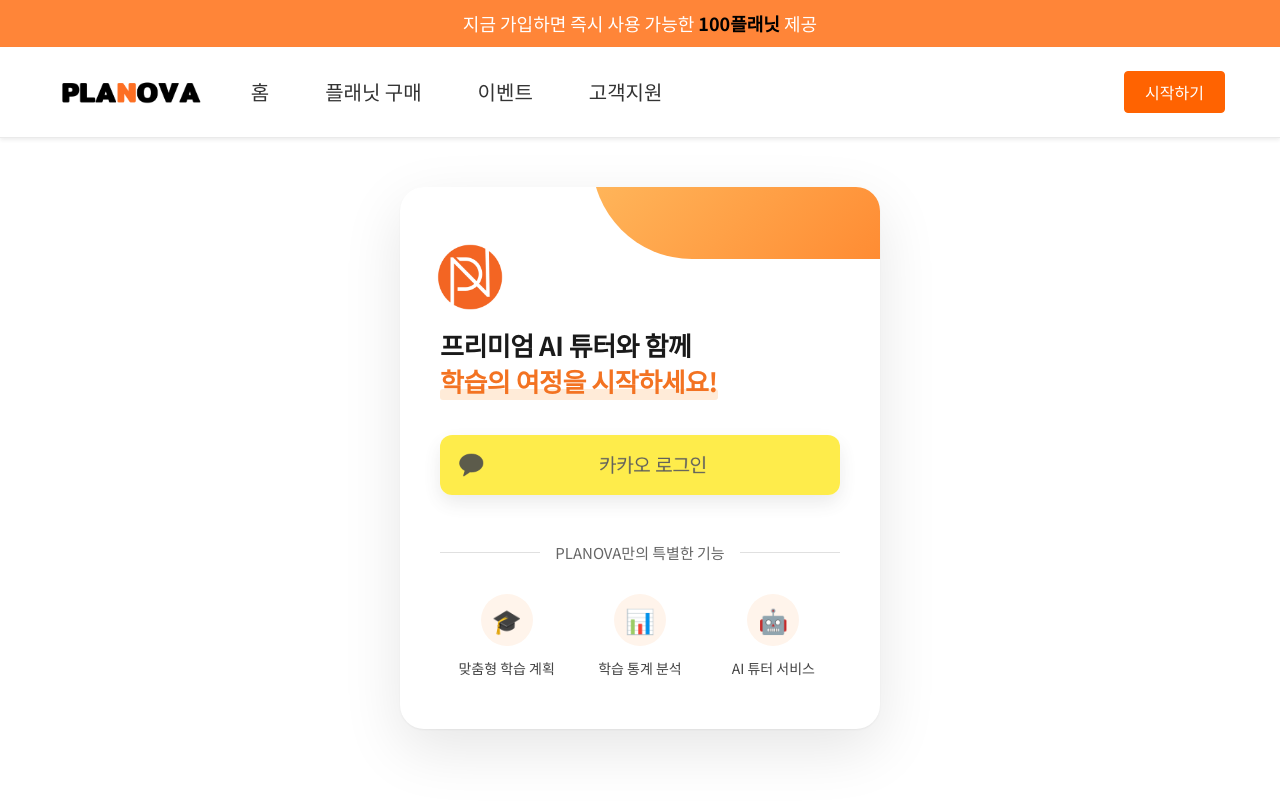
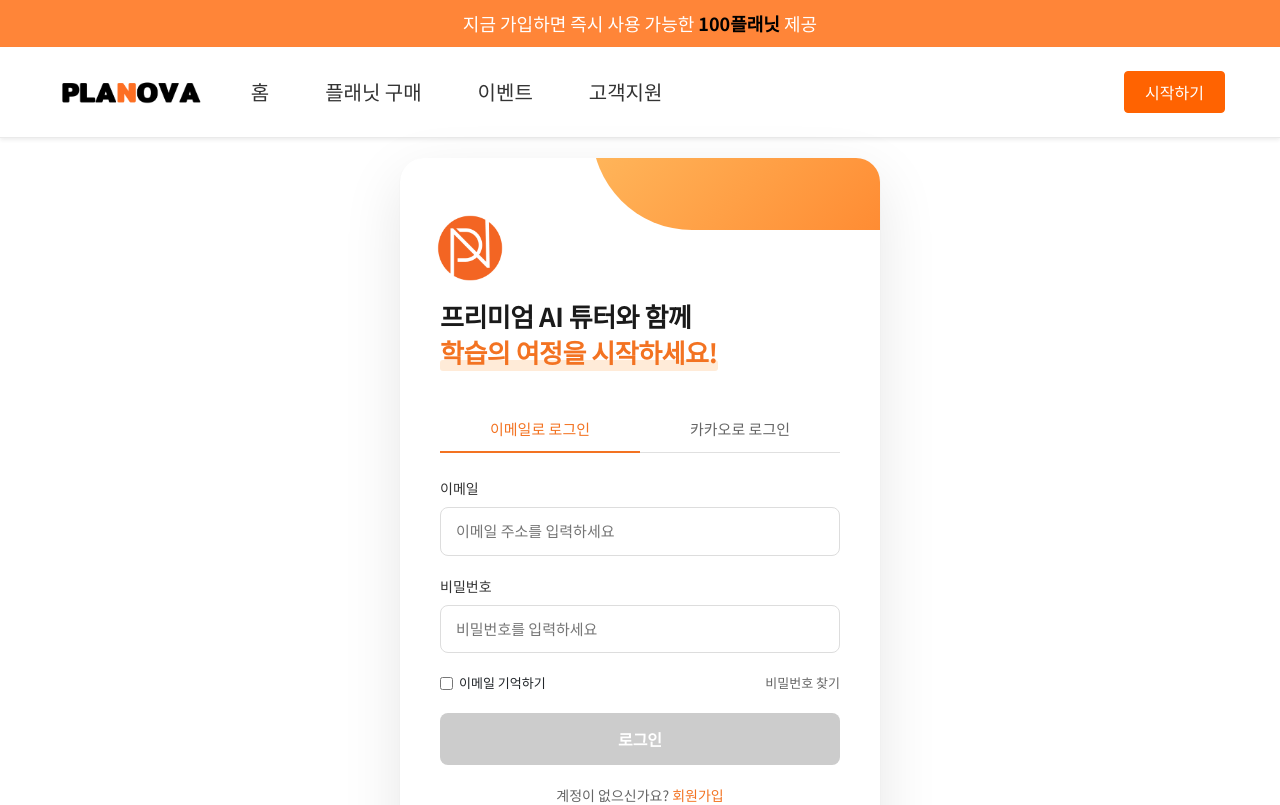
Before and after one commit to iamgayeon/planova_web, a Vue app: page /auth/login in a window 1280 px wide. Shown: the top 805 px of the page. Built offline with nearby package versions, Linux system fonts and the light colour scheme; no server answers; what v-calendar, vue-awesome-paginate would draw is missing.

Commit message:
Feat : 이메일 로그인 추가

```diff
--- a/src/pages/auth/LoginPage.vue
+++ b/src/pages/auth/LoginPage.vue
@@ -4,6 +4,13 @@
 
 const router = useRouter();
 const isLoading = ref(false);
+const activeTab = ref('email'); // 'email' 또는 'kakao'
+
+// 이메일 로그인 관련 변수
+const email = ref('');
+const password = ref('');
+const rememberMe = ref(false);
+const emailLoginError = ref('');
 
 // 환경변수에서 카카오 키 읽기 (Vite 방식과 Vue 방식 모두 시도)
 const KAKAO_KEY = import.meta.env.VITE_KAKAO_JAVASCRIPT_KEY ||
@@ -20,6 +27,20 @@
   kakaoKey: KAKAO_KEY,
   isKakaoLoaded: false,
   isInitialized: false
+});
+
+// 폼 유효성 검사
+const isEmailValid = computed(() => {
+  const emailRegex = /^[^\s@]+@[^\s@]+\.[^\s@]+$/;
+  return emailRegex.test(email.value);
+});
+
+const isPasswordValid = computed(() => {
+  return password.value.length >= 6;
+});
+
+const isFormValid = computed(() => {
+  return isEmailValid.value && isPasswordValid.value;
 });
 
 // 카카오 SDK 초기화
@@ -81,7 +102,50 @@
   }
 });
 
-const login = async () => {
+// 이메일 로그인 처리
+const emailLogin = async () => {
+  if (!isFormValid.value) {
+    emailLoginError.value = '유효하지 않은 이메일 또는 비밀번호입니다.';
+    return;
+  }
+
+  try {
+    isLoading.value = true;
+    emailLoginError.value = '';
+
+    // 여기에 실제 이메일 로그인 API 호출 추가
+    // 예: const response = await axios.post('/api/login', { email: email.value, password: password.value });
+
+    // 임시로 성공 처리 (실제 구현에서는 서버 응답에 따라 처리)
+    console.log('이메일 로그인 시도:', email.value);
+
+    // 로그인 성공 시 처리
+    setTimeout(() => {
+      // 로그인 정보 저장
+      localStorage.setItem('isAuthenticated', 'true');
+      localStorage.setItem('userEmail', email.value);
+      localStorage.setItem('loginMethod', 'email');
+
+      if (rememberMe.value) {
+        localStorage.setItem('rememberedEmail', email.value);
+      } else {
+        localStorage.removeItem('rememberedEmail');
+      }
+
+      // 학생 메인 페이지로 이동
+      router.push({ name: 'studentMain' });
+    }, 1000); // 실제 구현에서는 이 지연을 제거하고 실제 API 응답 후 처리
+
+  } catch (error) {
+    console.error('로그인 실패:', error);
+    emailLoginError.value = '로그인에 실패했습니다. 이메일과 비밀번호를 확인해주세요.';
+  } finally {
+    isLoading.value = false;
+  }
+};
+
+// 카카오 로그인 처리
+const kakaoLogin = async () => {
   console.log('=== 로그인 시도 ===');
   console.log('카카오 로드 여부:', debug.value.isKakaoLoaded);
   console.log('카카오 초기화 여부:', debug.value.isInitialized);
@@ -114,6 +178,7 @@
             localStorage.setItem('isAuthenticated', 'true');
             localStorage.setItem('kakaoToken', authObj.access_token);
             localStorage.setItem('userInfo', JSON.stringify(userData));
+            localStorage.setItem('loginMethod', 'kakao');
 
             // 학생 메인 페이지로 이동
             router.push({ name: 'studentMain' });
@@ -137,23 +202,38 @@
   }
 };
 
-// 카카오 로그아웃 (옵션)
+// 로그아웃 (옵션)
 const logout = () => {
-  if (window.Kakao?.Auth.getAccessToken()) {
+  const loginMethod = localStorage.getItem('loginMethod');
+
+  if (loginMethod === 'kakao' && window.Kakao?.Auth.getAccessToken()) {
     window.Kakao?.API.request({
       url: '/v1/user/unlink',
       success: () => {
         console.log('카카오 로그아웃 성공');
-        localStorage.removeItem('isAuthenticated');
-        localStorage.removeItem('kakaoToken');
-        localStorage.removeItem('userInfo');
       },
       fail: (error) => {
         console.error('카카오 로그아웃 실패', error);
       }
     });
   }
+
+  // 공통 로그아웃 처리
+  localStorage.removeItem('isAuthenticated');
+  localStorage.removeItem('kakaoToken');
+  localStorage.removeItem('userInfo');
+  localStorage.removeItem('userEmail');
+  localStorage.removeItem('loginMethod');
 };
+
+// 저장된 이메일 불러오기
+onMounted(() => {
+  const rememberedEmail = localStorage.getItem('rememberedEmail');
+  if (rememberedEmail) {
+    email.value = rememberedEmail;
+    rememberMe.value = true;
+  }
+});
 </script>
 
 <template>
@@ -175,22 +255,92 @@
           <span class="highlight">학습의 여정을 시작하세요!</span>
         </h1>
 
-        <!-- 디버그 정보 (개발 중에만 표시)
-        <div class="debug-info">
-          <small>
-            카카오 키: {{ debug.kakaoKey ? '설정됨 ✓' : '설정 안됨 ✗' }}<br>
-            SDK 로드: {{ debug.isKakaoLoaded ? '✓' : '✗' }}<br>
-            초기화: {{ debug.isInitialized ? '✓' : '✗' }}
-          </small>
-        </div> -->
+        <!-- 로그인 탭 메뉴 -->
+        <div class="login-tabs">
+          <button
+            @click="activeTab = 'email'"
+            :class="{ active: activeTab === 'email' }"
+            class="tab-button"
+          >
+            이메일로 로그인
+          </button>
+          <button
+            @click="activeTab = 'kakao'"
+            :class="{ active: activeTab === 'kakao' }"
+            class="tab-button"
+          >
+            카카오로 로그인
+          </button>
+        </div>
 
-        <form @submit.prevent="login">
+        <!-- 이메일 로그인 폼 -->
+        <div v-if="activeTab === 'email'" class="tab-content email-form">
+          <form @submit.prevent="emailLogin">
+            <div class="form-group">
+              <label for="email">이메일</label>
+              <input
+                type="email"
+                id="email"
+                v-model="email"
+                placeholder="이메일 주소를 입력하세요"
+                :class="{ 'input-error': email && !isEmailValid }"
+                required
+              />
+              <small v-if="email && !isEmailValid" class="error-text">
+                유효한 이메일 주소를 입력해주세요.
+              </small>
+            </div>
+
+            <div class="form-group">
+              <label for="password">비밀번호</label>
+              <input
+                type="password"
+                id="password"
+                v-model="password"
+                placeholder="비밀번호를 입력하세요"
+                :class="{ 'input-error': password && !isPasswordValid }"
+                required
+              />
+              <small v-if="password && !isPasswordValid" class="error-text">
+                비밀번호는 최소 6자 이상이어야 합니다.
+              </small>
+            </div>
+
+            <div class="form-options">
+              <div class="remember-me">
+                <input type="checkbox" id="remember" v-model="rememberMe" />
+                <label for="remember">이메일 기억하기</label>
+              </div>
+              <a href="#" class="forgot-password">비밀번호 찾기</a>
+            </div>
+
+            <button
+              type="submit"
+              class="login-button"
+              :disabled="isLoading || (!isFormValid && (email || password))"
+            >
+              <span v-if="!isLoading">로그인</span>
+              <div v-else class="button-spinner"></div>
+            </button>
+
+            <div v-if="emailLoginError" class="login-error">
+              {{ emailLoginError }}
+            </div>
+
+            <div class="signup-link">
+              계정이 없으신가요? <a href="#">회원가입</a>
+            </div>
+          </form>
+        </div>
+
+        <!-- 카카오 로그인 -->
+        <div v-if="activeTab === 'kakao'" class="tab-content">
           <div class="kakao-button-container">
             <img
               src="@/assets/images/kakao_login_large_wide.png"
               alt="카카오 로그인"
               class="kakao-login-image"
-              @click="login"
+              @click="kakaoLogin"
               :class="{ 'disabled': isLoading || !debug.isInitialized }"
             />
             <div v-if="isLoading" class="loading-overlay">
@@ -198,7 +348,7 @@
               <span>로그인 중...</span>
             </div>
           </div>
-        </form>
+        </div>
 
         <div class="divider">
           <span>PLANOVA만의 특별한 기능</span>
@@ -236,17 +386,6 @@
 </template>
 
 <style scoped>
-.debug-info {
-  background-color: #f0f8ff;
-  padding: 12px;
-  border-radius: 4px;
-  margin-bottom: 20px;
-  text-align: center;
-  font-family: monospace;
-  font-size: 12px;
-  line-height: 1.5;
-}
-
 .login-container {
   display: flex;
   justify-content: center;
@@ -331,10 +470,179 @@
   border-radius: 3px;
 }
 
+/* 로그인 탭 스타일 */
+.login-tabs {
+  display: flex;
+  margin-bottom: 25px;
+  border-bottom: 1px solid #e0e0e0;
+}
+
+.tab-button {
+  flex: 1;
+  background: none;
+  border: none;
+  padding: 12px 0;
+  font-size: 15px;
+  font-weight: 500;
+  color: #666;
+  cursor: pointer;
+  transition: all 0.3s;
+  position: relative;
+}
+
+.tab-button.active {
+  color: #F37322;
+}
+
+.tab-button.active::after {
+  content: '';
+  position: absolute;
+  bottom: -1px;
+  left: 0;
+  width: 100%;
+  height: 2px;
+  background-color: #F37322;
+}
+
+.tab-content {
+  margin-bottom: 30px;
+}
+
+/* 이메일 로그인 폼 스타일 */
+.form-group {
+  margin-bottom: 20px;
+}
+
+.form-group label {
+  display: block;
+  margin-bottom: 8px;
+  font-size: 14px;
+  font-weight: 500;
+  color: #333;
+}
+
+.form-group input {
+  width: 100%;
+  padding: 12px 15px;
+  border: 1px solid #ddd;
+  border-radius: 8px;
+  font-size: 15px;
+  outline: none;
+  transition: border-color 0.3s, box-shadow 0.3s;
+}
+
+.form-group input:focus {
+  border-color: #F37322;
+  box-shadow: 0 0 0 2px rgba(243, 115, 34, 0.1);
+}
+
+.input-error {
+  border-color: #e53935 !important;
+}
+
+.error-text {
+  color: #e53935;
+  font-size: 12px;
+  margin-top: 5px;
+  display: block;
+}
+
+.form-options {
+  display: flex;
+  justify-content: space-between;
+  align-items: center;
+  margin-bottom: 20px;
+  font-size: 13px;
+}
+
+.remember-me {
+  display: flex;
+  align-items: center;
+}
+
+.remember-me input {
+  margin-right: 6px;
+}
+
+.forgot-password {
+  color: #666;
+  text-decoration: none;
+  transition: color 0.3s;
+}
+
+.forgot-password:hover {
+  color: #F37322;
+  text-decoration: underline;
+}
+
+.login-button {
+  width: 100%;
+  padding: 14px;
+  background-color: #F37322;
+  color: white;
+  border: none;
+  border-radius: 8px;
+  font-size: 16px;
+  font-weight: 600;
+  cursor: pointer;
+  transition: background-color 0.3s, transform 0.3s;
+  display: flex;
+  justify-content: center;
+  align-items: center;
+}
+
+.login-button:hover:not(:disabled) {
+  background-color: #e05e0a;
+  transform: translateY(-2px);
+}
+
+.login-button:disabled {
+  background-color: #ccc;
+  cursor: not-allowed;
+  transform: none;
+}
+
+.button-spinner {
+  width: 20px;
+  height: 20px;
+  border: 2px solid rgba(255, 255, 255, 0.3);
+  border-radius: 50%;
+  border-top-color: white;
+  animation: spin 1s linear infinite;
+}
+
+.login-error {
+  margin-top: 15px;
+  padding: 10px;
+  background-color: #ffebee;
+  color: #c62828;
+  border-radius: 6px;
+  font-size: 14px;
+  text-align: center;
+}
+
+.signup-link {
+  margin-top: 20px;
+  text-align: center;
+  font-size: 14px;
+  color: #666;
+}
+
+.signup-link a {
+  color: #F37322;
+  text-decoration: none;
+  font-weight: 500;
+}
+
+.signup-link a:hover {
+  text-decoration: underline;
+}
+
+/* 카카오 로그인 스타일 */
 .kakao-button-container {
   position: relative;
   width: 100%;
-  margin-bottom: 45px;
+  margin-bottom: 10px;
   transition: transform 0.3s ease;
 }
 
@@ -386,10 +694,7 @@
   animation: spin 1s linear infinite;
 }
 
-@keyframes spin {
-  to { transform: rotate(360deg); }
-}
-
+/* 구분선 및 하단 기능 스타일 */
 .divider {
   position: relative;
   margin: 0 0 30px;
@@ -468,18 +773,31 @@
   }
 }
 
+@keyframes spin {
+  to { transform: rotate(360deg); }
+}
+
 @media (max-width: 480px) {
   .login-content {
     padding: 40px 25px;
   }
 
   .logo-image {
-    width: 100px;
+    width: 70px;
   }
 
   .login-title {
     font-size: 22px;
-    margin-top: 10px;
+    margin-bottom: 25px;
+  }
+
+  .tab-button {
+    font-size: 14px;
+    padding: 10px 0;
+  }
+
+  .form-group input {
+    padding: 10px;
   }
 
   .benefit-item {
@@ -491,5 +809,9 @@
     height: 45px;
     font-size: 20px;
   }
+
+  .benefit-text {
+    font-size: 12px;
+  }
 }
 </style>
```
